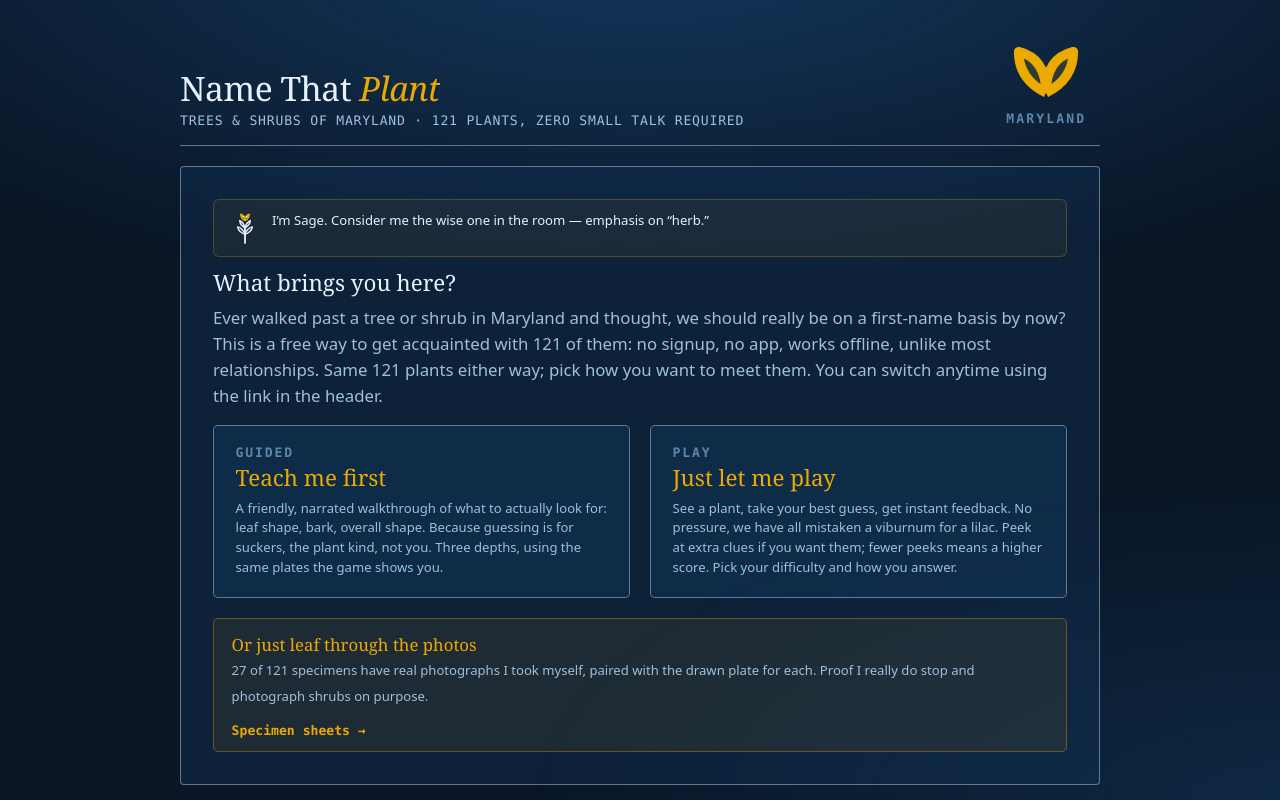
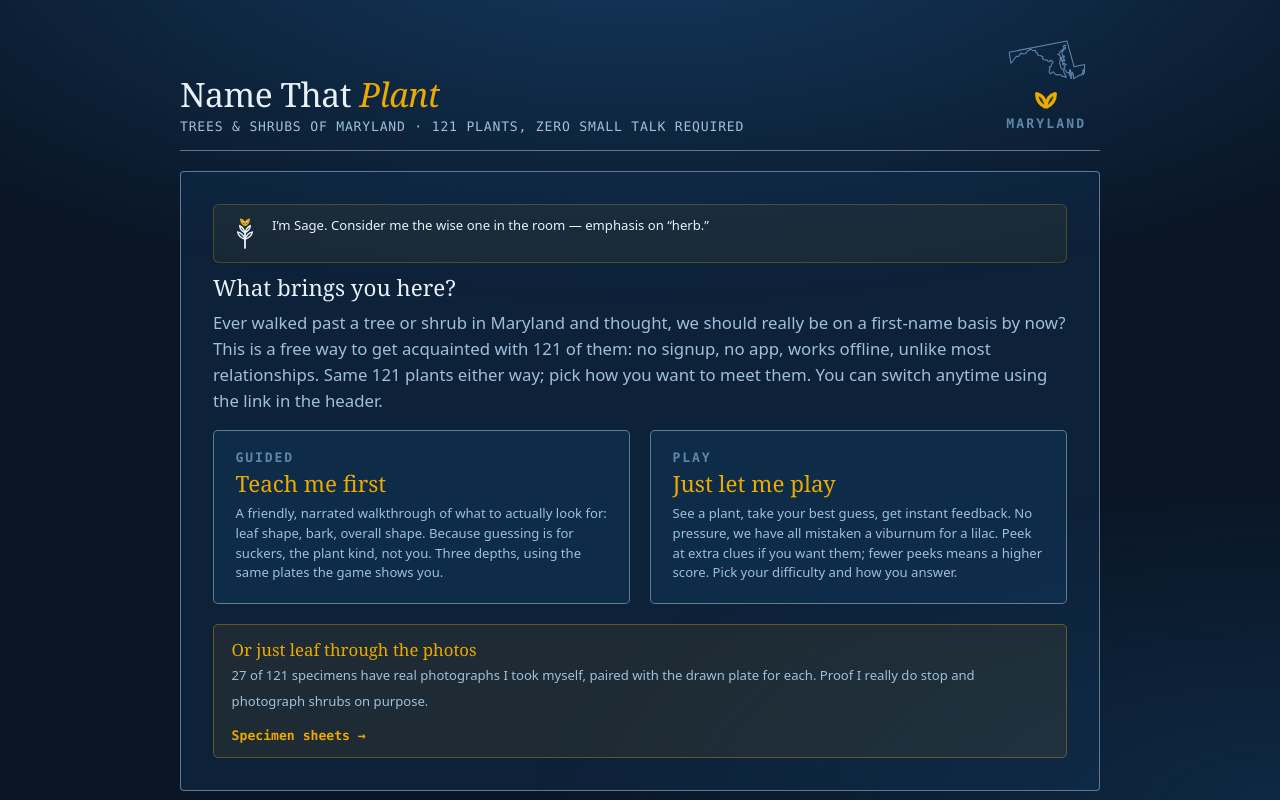
Before and after one commit to john-t-crawford/-johntcrawford-site, a plain HTML site: page hrt/index.html in a window 1280 px wide. Shown: the top 800 px of the page. Drawn offline with Linux system fonts and the light colour scheme.

Commit message:
Restore hrt Maryland state-outline mark alongside the leaf accent
Brings back the original Maryland boundary icon as the primary corner
mark; the gold leaf-pair added earlier stays as a small accent below
it, scaled to 34% (a 66% reduction) of its previous size.

```diff
--- a/hrt/index.html
+++ b/hrt/index.html
@@ -132,6 +132,7 @@ body::before{
   color:var(--print-faint);
 }
 .md-mark svg{width:82px;height:auto;display:block}
+.md-mark .leaf-accent{width:28px;margin-top:2px}
 .md-mark span{
   font:600 var(--step--1)/1 var(--mono);letter-spacing:.16em;
   text-transform:uppercase;color:var(--print-faint);
@@ -2635,13 +2636,21 @@ window.WOODY.NARRATION = {};
 
   /* =============================================================
      MARYLAND MARK — a corner mark, outline only, sitting opposite
-     the masthead title. Two leaves, same shape and gold (#EAAA00)
-     as Sage's own top leaf-pair, echoing the plant-ID theme instead
-     of a state-boundary trace.
+     the masthead title. The path is the real state boundary (not a
+     stylized guess): extracted from Wikimedia Commons' "Blank US
+     Map (states only).svg", released CC0 — public domain, no
+     attribution required, same licence tier verify-photos.js treats
+     as CLEAN. Traced from US Census Bureau cb_500k boundary data.
+     A small leaf-pair accent (same shape and gold #EAAA00 as Sage's
+     own top leaves, scaled to 34%) sits under it for the plant-ID
+     theme.
      ============================================================= */
+  var MD_PATH = 'm 822.9,269.3 0,-1.7 h -.8 l 0,1.8 z m 11.8,-3.9 1.2,-2.2 .1,-2.5 -.6,-.6 -.7,.9 -.2,2.1 -.8,1.4 -.3,1.1 -4.6,1.6 -.7,.8 -1.3,.2 -.4,.9 -1.3,.6 -.3,-2.5 .4,-.7 -.8,-.5 .2,-1.5 -1.6,1 v -2 l 1.2,-.3 -1.9,-.4 -.7,-.8 .4,-1.3 -.8,-.6 -.7,1.6 .5,.8 -.7,.6 -1.1,.5 -2,-1 -.2,-1.2 -1,-1.1 -1.4,-1.7 1.5,-.8 -1,-.6 v -.9 l .6,-1 1.7,-.3 -1.4,-.6 -.1,-.7 -1.3,-.1 -.4,1.1 -.6,.3 .1,-3.4 1,-1 .8,.7 .1,-1.6 -1,-.9 -.9,1.1 -1,1.4 -.6,-1 .2,-2.4 .9,-1 .9,.9 1.2,-.7 -.4,-1.7 -1,1 -.9,-2.1 -.2,-1.7 1.1,-2.4 1.1,-1.4 1.4,-.2 -.5,-.8 .5,-.6 -.3,-.7 .2,-2.1 -1.5,.4 -.8,1.1 1,1.3 -2.6,3.6 -.9,-.4 -.7,.9 -.6,2.2 -1.8,.5 1.3,.6 1.3,1.3 -.2,.7 .9,1.2 -1.1,1 .5,.3 -.5,1.3 v 2.1 l -.5,1.3 .9,1.1 .7,3.4 1.3,1.4 1.6,1.4 .4,2.8 1.6,2 .4,1.4 v 1 h -.7 l -1.5,-1.2 -.4,.2 -1.2,-.2 -1.7,-1.4 -1.4,-.3 -1,.5 -1.2,-.3 -.4,.2 -1.7,-.8 -1,-1 -1,-1.3 -.6,-.2 -.8,.7 -1.6,1.3 -1.1,-.8 -.4,-2.3 .8,-2.1 -.3,-.5 .3,-.4 -.7,-1 1,-.1 1,-.9 .4,-1.8 1.7,-2.6 -2.6,-1.8 -1,1.7 -.6,-.6 h -1 l -.6,-.1 -.4,-.4 .1,-.5 -1.7,-.6 -.8,.3 -1.2,-.1 -.7,-.7 -.5,-.2 -.2,-.7 .6,-.8 v -.9 l -1.2,-.2 -1,-.9 -.9,.1 -1.6,-.3 -.9,-.4 .2,-1.6 -1,-.5 -.2,-.7 h -.7 l -.8,-1.2 .2,-1 -2.6,.4 -2.2,-1.6 -1.4,.3 -.9,1.4 h -1.3 l -1.7,2.9 -3.3,.4 -1.9,-1 -2.6,3.8 -2.2,-.3 -3.1,3.9 -.9,1.6 -1.8,1.6 -1.7,-11.4 60.5,-11.8 7.6,27.1 10.9,-2.3 0,5.3 -.1,3.1 -1,1.8 z m -13.4,-1.8 -1.3,.9 .8,1.8 1.7,.8 -.4,-1.6 z';
   function MarylandMark() {
     return h('div', { className: 'md-mark', 'aria-hidden': 'true' },
-      h('svg', { viewBox: '10 1 12 10', xmlns: 'http://www.w3.org/2000/svg' },
+      h('svg', { viewBox: '753 227 86 46', xmlns: 'http://www.w3.org/2000/svg' },
+        h('path', { d: MD_PATH, fill: 'none', stroke: 'currentColor', strokeWidth: 1.1, strokeLinejoin: 'round' })),
+      h('svg', { className: 'leaf-accent', viewBox: '10 1 12 10', xmlns: 'http://www.w3.org/2000/svg' },
         h('path', { d: 'M16,9 Q12,7 12,3 Q16,4 16,9', fill: 'rgba(234,170,0,.16)', stroke: '#EAAA00', strokeWidth: 1.4, strokeLinejoin: 'round' }),
         h('path', { d: 'M16,9 Q20,7 20,3 Q16,4 16,9', fill: 'rgba(234,170,0,.16)', stroke: '#EAAA00', strokeWidth: 1.4, strokeLinejoin: 'round' })),
       h('span', null, 'Maryland'));
```
